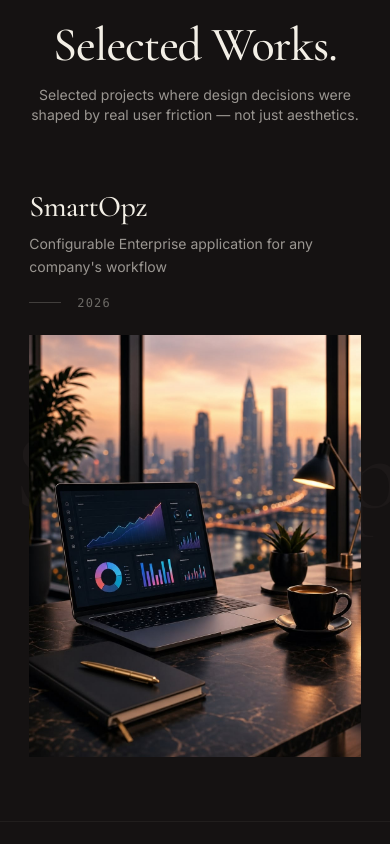
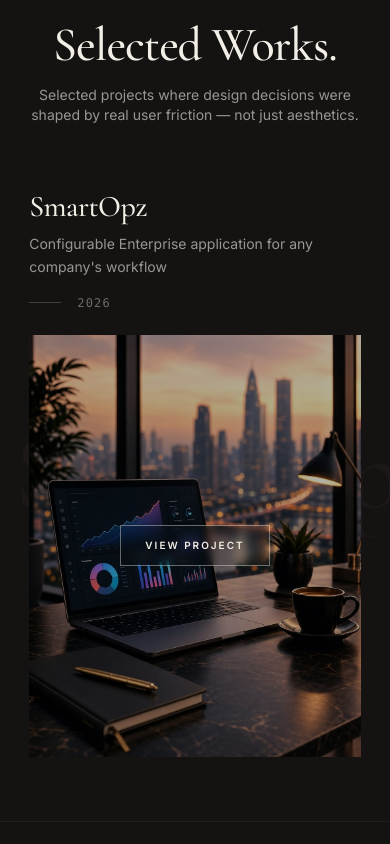
Before and after one commit to arivuselvi1701/arivuselvidgsportfolio, a React (Vite) app: page / in a window 390 px wide. Shown: the part 1080-1924 px from the top of the page. Built offline with nearby package versions, Linux system fonts and the light colour scheme.

Commit message:
Trigger Selected Works hover animation on scroll for mobile devices

```diff
--- a/src/components/Work.jsx
+++ b/src/components/Work.jsx
@@ -1,5 +1,5 @@
-import React from 'react';
-import { motion } from 'framer-motion';
+import React, { useState, useRef, useEffect } from 'react';
+import { motion, useInView } from 'framer-motion';
 import { Link } from 'react-router-dom';
 
 const projects = [
@@ -37,6 +37,78 @@ const projects = [
   }
 ];
 
+
+const ProjectCard = ({ project }) => {
+  const [isMobile, setIsMobile] = useState(false);
+  const ref = useRef(null);
+  const isInView = useInView(ref, { amount: 0.4 });
+
+  useEffect(() => {
+    const checkMobile = () => setIsMobile(window.innerWidth < 768);
+    checkMobile();
+    window.addEventListener('resize', checkMobile);
+    return () => window.removeEventListener('resize', checkMobile);
+  }, []);
+
+  const Component = project.isInternal ? Link : 'a';
+  const props = project.isInternal
+    ? { to: project.link }
+    : { href: project.link, target: "_blank", rel: "noreferrer" };
+
+  return (
+    <motion.div
+      ref={ref}
+      initial={{ opacity: 0, y: 40 }}
+      whileInView={{ opacity: 1, y: 0 }}
+      viewport={{ once: true, margin: "-100px" }}
+      transition={{ duration: 0.8, ease: [0.16, 1, 0.3, 1] }}
+    >
+      <Component
+        {...props}
+        className={`relative z-10 group flex flex-col w-[85vw] md:w-[450px] md:hover:w-[900px] transition-all duration-[800ms] ease-[cubic-bezier(0.16,1,0.3,1)] ${isMobile && isInView ? 'mobile-active' : ''}`}
+      >
+        {/* Text Content */}
+        <div className="flex flex-col md:flex-row justify-between items-start mb-6 w-full text-white gap-4 md:gap-0">
+          <div>
+            <h3 className="font-serif text-3xl md:text-4xl font-medium mb-2 transition-colors duration-300">
+              {project.title}
+            </h3>
+            <p className="text-sm md:text-base text-white/60 max-w-full md:max-w-lg leading-relaxed">
+              {project.desc}
+            </p>
+          </div>
+          <div className="text-white/40 text-xs font-mono tracking-widest uppercase flex items-center gap-4">
+            <span className="w-8 h-[1px] bg-white/20"></span>
+            {project.year}
+          </div>
+        </div>
+        {/* Image Wrapper */}
+        <div className="relative w-full h-[50vh] md:h-[550px] overflow-hidden bg-[#222]">
+          <img
+            src={project.image}
+            alt={project.title}
+            className={`absolute inset-0 w-full h-full object-cover transition-all duration-[1000ms] ease-[cubic-bezier(0.16,1,0.3,1)] group-hover:scale-105 [.mobile-active_&]:scale-105 ${project.hoverImage ? 'group-hover:opacity-0 [.mobile-active_&]:opacity-0' : ''}`}
+          />
+          {project.hoverImage && (
+            <img
+              src={project.hoverImage}
+              alt={project.title + ' hover'}
+              className="absolute inset-0 w-full h-full object-cover transition-all duration-[1000ms] ease-[cubic-bezier(0.16,1,0.3,1)] opacity-0 group-hover:opacity-100 [.mobile-active_&]:opacity-100 group-hover:scale-105 [.mobile-active_&]:scale-105"
+            />
+          )}
+
+          {/* Hover View Button */}
+          <div className="absolute inset-0 flex items-center justify-center bg-black/0 group-hover:bg-black/30 [.mobile-active_&]:bg-black/30 transition-colors duration-500">
+            <span className="opacity-0 group-hover:opacity-100 [.mobile-active_&]:opacity-100 translate-y-4 group-hover:translate-y-0 [.mobile-active_&]:translate-y-0 transition-all duration-500 delay-100 border border-white/40 px-6 py-3 text-[10px] md:text-xs font-semibold tracking-[0.2em] uppercase text-white backdrop-blur-sm">
+              View Project
+            </span>
+          </div>
+        </div>
+      </Component>
+    </motion.div>
+  );
+};
+
 export default function Work() {
   return (
     <div id="works" className="bg-[#151212] flex flex-col">
@@ -67,111 +139,7 @@ export default function Work() {
             </motion.h2>
           </div>
 
-          {project.isInternal ? (
-            <motion.div
-              initial={{ opacity: 0, y: 40 }}
-              whileInView={{ opacity: 1, y: 0 }}
-              viewport={{ once: true, margin: "-100px" }}
-              transition={{ duration: 0.8, ease: [0.16, 1, 0.3, 1] }}
-            >
-              <Link
-              to={project.link}
-              className="relative z-10 group flex flex-col w-[85vw] md:w-[450px] md:hover:w-[900px] transition-all duration-[800ms] ease-[cubic-bezier(0.16,1,0.3,1)]"
-            >
-              {/* Text Content */}
-              <div className="flex flex-col md:flex-row justify-between items-start mb-6 w-full text-white gap-4 md:gap-0">
-                <div>
-                  <h3 className="font-serif text-3xl md:text-4xl font-medium mb-2 transition-colors duration-300">
-                    {project.title}
-                  </h3>
-                  <p className="text-sm md:text-base text-white/60 max-w-full md:max-w-lg leading-relaxed">
-                    {project.desc}
-                  </p>
-                </div>
-                <div className="text-white/40 text-xs font-mono tracking-widest uppercase flex items-center gap-4">
-                  <span className="w-8 h-[1px] bg-white/20"></span>
-                  {project.year}
-                </div>
-              </div>
-              {/* Image Wrapper */}
-              <div className="relative w-full h-[50vh] md:h-[550px] overflow-hidden bg-[#222]">
-                <img
-                  src={project.image}
-                  alt={project.title}
-                  className={`absolute inset-0 w-full h-full object-cover transition-all duration-[1000ms] ease-[cubic-bezier(0.16,1,0.3,1)] group-hover:scale-105 ${project.hoverImage ? 'group-hover:opacity-0' : ''}`}
-                />
-                {project.hoverImage && (
-                  <img
-                    src={project.hoverImage}
-                    alt={project.title + ' hover'}
-                    className="absolute inset-0 w-full h-full object-cover transition-all duration-[1000ms] ease-[cubic-bezier(0.16,1,0.3,1)] opacity-0 group-hover:opacity-100 group-hover:scale-105"
-                  />
-                )}
-
-                {/* Hover View Button */}
-                <div className="absolute inset-0 flex items-center justify-center bg-black/0 group-hover:bg-black/30 transition-colors duration-500">
-                  <span className="opacity-0 group-hover:opacity-100 translate-y-4 group-hover:translate-y-0 transition-all duration-500 delay-100 border border-white/40 px-6 py-3 text-[10px] md:text-xs font-semibold tracking-[0.2em] uppercase text-white backdrop-blur-sm">
-                    View Project
-                  </span>
-                </div>
-              </div>
-
-            </Link>
-            </motion.div>
-          ) : (
-            <motion.div
-              initial={{ opacity: 0, y: 40 }}
-              whileInView={{ opacity: 1, y: 0 }}
-              viewport={{ once: true, margin: "-100px" }}
-              transition={{ duration: 0.8, ease: [0.16, 1, 0.3, 1] }}
-            >
-              <a
-              href={project.link}
-              target="_blank"
-              rel="noreferrer"
-              className="relative z-10 group flex flex-col w-[85vw] md:w-[450px] md:hover:w-[900px] transition-all duration-[800ms] ease-[cubic-bezier(0.16,1,0.3,1)]"
-            >
-              {/* Text Content */}
-              <div className="flex flex-col md:flex-row justify-between items-start mb-6 w-full text-white gap-4 md:gap-0">
-                <div>
-                  <h3 className="font-serif text-3xl md:text-4xl font-medium mb-2 transition-colors duration-300">
-                    {project.title}
-                  </h3>
-                  <p className="text-sm md:text-base text-white/60 max-w-full md:max-w-lg leading-relaxed">
-                    {project.desc}
-                  </p>
-                </div>
-                <div className="text-white/40 text-xs font-mono tracking-widest uppercase flex items-center gap-4">
-                  <span className="w-8 h-[1px] bg-white/20"></span>
-                  {project.year}
-                </div>
-              </div>
-              {/* Image Wrapper */}
-              <div className="relative w-full h-[50vh] md:h-[550px] overflow-hidden bg-[#222]">
-                <img
-                  src={project.image}
-                  alt={project.title}
-                  className={`absolute inset-0 w-full h-full object-cover transition-all duration-[1000ms] ease-[cubic-bezier(0.16,1,0.3,1)] group-hover:scale-105 ${project.hoverImage ? 'group-hover:opacity-0' : ''}`}
-                />
-                {project.hoverImage && (
-                  <img
-                    src={project.hoverImage}
-                    alt={project.title + ' hover'}
-                    className="absolute inset-0 w-full h-full object-cover transition-all duration-[1000ms] ease-[cubic-bezier(0.16,1,0.3,1)] opacity-0 group-hover:opacity-100 group-hover:scale-105"
-                  />
-                )}
-
-                {/* Hover View Button */}
-                <div className="absolute inset-0 flex items-center justify-center bg-black/0 group-hover:bg-black/30 transition-colors duration-500">
-                  <span className="opacity-0 group-hover:opacity-100 translate-y-4 group-hover:translate-y-0 transition-all duration-500 delay-100 border border-white/40 px-6 py-3 text-[10px] md:text-xs font-semibold tracking-[0.2em] uppercase text-white backdrop-blur-sm">
-                    View Project
-                  </span>
-                </div>
-              </div>
-
-            </a>
-            </motion.div>
-          )}
+          <ProjectCard project={project} />
 
         </section>
       ))}
```
